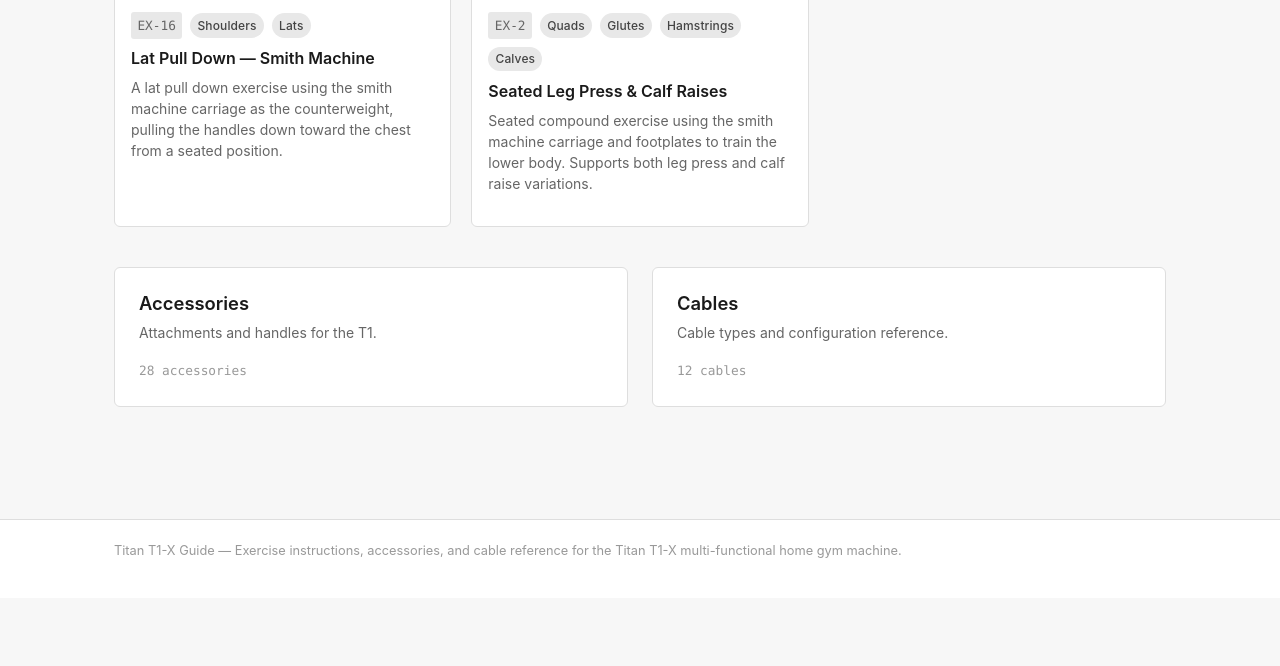
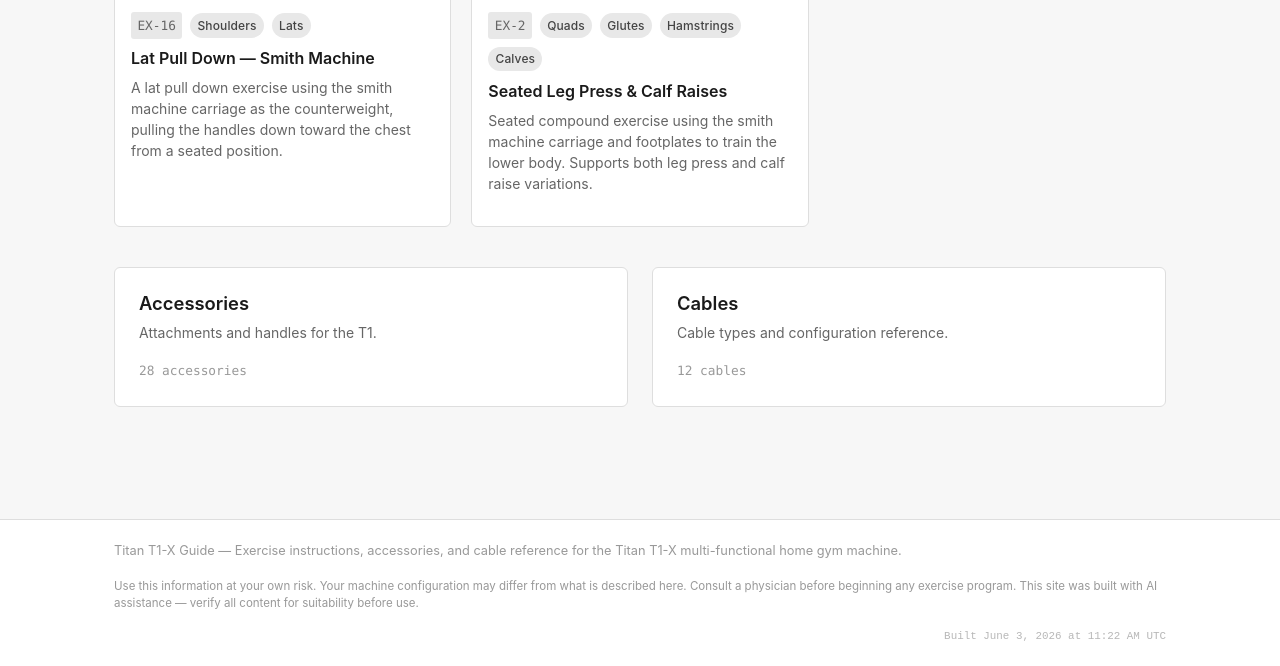
Before and after one commit to digitalman2112/titan-t1, a Jekyll site: the page built from index.md, in a window 1280 px wide and 1400 px high, scrolled down 591 px, cut to the strip 734-1400 px from the top of the window. Built offline with Jekyll 4.4.1, drawn with Linux system fonts in a browser that asks for light colours; before the commit the page ends 1923 px from its top, so only the background shows below that.

Commit message:
footer and calc updates

```diff
--- a/_includes/footer.html
+++ b/_includes/footer.html
@@ -1,5 +1,11 @@
 <footer class="site-footer">
   <div class="container">
     <p>{{ site.title }} &mdash; {{ site.description }}</p>
+    <p class="site-footer__disclaimer">
+      Use this information at your own risk. Your machine configuration may differ from what is described here. Consult a physician before beginning any exercise program. This site was built with AI assistance — verify all content for suitability before use.
+    </p>
+    <div class="site-footer__meta">
+      <span class="site-footer__build">Built {{ site.time | date: "%B %-d, %Y at %-I:%M %p %Z" }}</span>
+    </div>
   </div>
 </footer>
--- a/assets/css/main.scss
+++ b/assets/css/main.scss
@@ -309,6 +309,26 @@
   padding: 1.25rem 0;
   font-size: 0.8rem;
   color: var(--color-text-faint);
+
+  &__disclaimer {
+    margin-top: 0.6rem;
+    font-size: 0.72rem;
+    line-height: 1.5;
+    color: var(--color-text-faint);
+  }
+
+  &__meta {
+    margin-top: 0.75rem;
+    display: flex;
+    justify-content: flex-end;
+  }
+
+  &__build {
+    font-size: 0.68rem;
+    color: var(--color-text-faint);
+    opacity: 0.7;
+    font-family: var(--font-mono, monospace);
+  }
 }
 
 /* ============================================================
@@ -1413,11 +1433,20 @@
   font-size: 1rem;
   line-height: 1;
   padding: 0.1rem 0.55rem;
+  min-width: 2rem;
+  min-height: 2rem;
   color: var(--color-text);
   transition: background 0.1s;
   &:first-child { border-radius: 4px 0 0 4px; }
   &:last-child  { border-radius: 0 4px 4px 0; }
   &:hover { background: var(--color-border-light); }
+
+  @media (max-width: 600px) {
+    min-width: 2.75rem;
+    min-height: 2.75rem;
+    font-size: 1.2rem;
+    padding: 0.2rem 0.75rem;
+  }
 }
 .calc-step-n {
   border-top: 1px solid var(--color-border);
@@ -1505,6 +1534,63 @@
 }
 
 // Target result sections
+.calc-max-plate-group {
+  display: inline-flex;
+  align-items: center;
+  gap: 0.2rem;
+  margin-left: 0.5rem;
+  font-size: 0.7rem;
+  font-weight: 400;
+  text-transform: none;
+  letter-spacing: 0;
+  color: var(--color-text-muted);
+}
+
+.calc-max-btn {
+  background: var(--color-bg);
+  border: 1px solid var(--color-border);
+  border-radius: 3px;
+  color: var(--color-text-muted);
+  cursor: pointer;
+  font-size: 0.7rem;
+  padding: 0.1rem 0.35rem;
+  line-height: 1.4;
+  transition: background 0.1s, color 0.1s, border-color 0.1s;
+
+  &.active {
+    background: var(--color-accent);
+    border-color: var(--color-accent);
+    color: #fff;
+    font-weight: 600;
+  }
+
+  &:hover:not(.active) {
+    border-color: var(--color-text-muted);
+    color: var(--color-text);
+  }
+
+  @media (max-width: 600px) {
+    font-size: 0.85rem;
+    padding: 0.4rem 0.65rem;
+    min-width: 2.5rem;
+    min-height: 2.5rem;
+  }
+}
+
+.calc-res-overload {
+  border-left: 3px solid #d94040;
+  padding-left: calc(1rem - 3px);
+
+  .calc-res-head { color: #d94040; }
+}
+
+.calc-overload-note {
+  font-size: 0.75rem;
+  color: #d94040;
+  padding: 0.3rem 0;
+  font-weight: 500;
+}
+
 .calc-res-sec {
   padding: 0.6rem 1rem 0.4rem;
   border-bottom: 1px solid var(--color-border-light);
--- a/assets/js/calculator.js
+++ b/assets/js/calculator.js
@@ -6,19 +6,21 @@
   const HANDLES_WT      = 15;
   const PADS_WT         = 15;
   const PLATE_SIZES     = [45, 35, 25, 10, 5, 2.5];
-  const STORAGE_KEY     = 'titan-calc-v1';
+  const STORAGE_KEY     = 'titan-calc-v2';
 
   // ── State ─────────────────────────────────────────────────────────────────
 
   function defaultState() {
     return {
-      mode:         'build',
-      mainPlates:   { '45': 0, '25': 0, '10': 0, '5': 0, '2.5': 0 },
-      handles:      false,
-      pads:         false,
-      useCB:        false,
-      offsetPlates: { '45': 0, '25': 0, '10': 0, '5': 0, '2.5': 0 },
-      targetWeight: ''
+      mode:           'target',
+      mainPlates:     { '45': 0, '25': 0, '10': 0, '5': 0, '2.5': 0 },
+      handles:        false,
+      pads:           false,
+      useCB:          false,
+      offsetPlates:   { '45': 0, '25': 0, '10': 0, '5': 0, '2.5': 0 },
+      targetWeight:   '',
+      mainMaxPlate:   45,
+      offsetMaxPlate: 45
     };
   }
 
@@ -48,10 +50,11 @@
   // Greedy largest-first plate fill.
   // pairs=true  → each plate counted × 2 (one per side), so step = size × 2
   // pairs=false → single increments, step = size
-  function greedy(amount, pairs) {
+  function greedy(amount, pairs, maxPlate) {
+    const sizes  = maxPlate ? PLATE_SIZES.filter(s => s <= maxPlate) : PLATE_SIZES;
     const plates = {};
     let rem = Math.round(amount * 1000) / 1000;
-    for (const s of PLATE_SIZES) {
+    for (const s of sizes) {
       const step = pairs ? s * 2 : s;
       const qty  = Math.floor(rem / step + 1e-9);
       if (qty > 0) {
@@ -92,7 +95,7 @@
     const noCBNeeded = target - CARRIAGE - a;
     if (noCBNeeded >= -0.001 && isMultOf(Math.max(0, noCBNeeded), 5)) {
       const needed = Math.max(0, noCBNeeded);
-      const { plates } = greedy(needed, true);
+      const { plates } = greedy(needed, true, state.mainMaxPlate);
       const mc = CARRIAGE + a + needed;
       return { useCB: false, mainPlates: plates, offsetPlates: {}, mc, oc: 0, effective: mc, note: note.join(' ') };
     }
@@ -117,8 +120,8 @@
       OP = Math.round(Math.abs(diff) * 1000) / 1000;
     }
 
-    const mainPlates   = MP > 0 ? greedy(MP, true).plates  : {};
-    const offsetPlates = OP > 0 ? greedy(OP, false).plates : {};
+    const mainPlates   = MP > 0 ? greedy(MP, true, state.mainMaxPlate).plates          : {};
+    const offsetPlates = OP > 0 ? greedy(OP, false, state.offsetMaxPlate).plates : {};
     const mc  = CARRIAGE + a + MP;
     const oc  = OFFSET_CARRIAGE + OP;
     return { useCB: true, mainPlates, offsetPlates, mc, oc, effective: mc - oc, note: note.join(' ') };
@@ -146,12 +149,12 @@
     </div>
 
     <div class="calc-tabs" role="tablist">
-      <button class="calc-tab active" id="calc-tab-build" role="tab">Build Weight</button>
-      <button class="calc-tab" id="calc-tab-target" role="tab">Target Weight</button>
+      <button class="calc-tab active" id="calc-tab-target" role="tab">Target Weight</button>
+      <button class="calc-tab" id="calc-tab-build" role="tab">Build Weight</button>
     </div>
 
     <!-- ── Build panel ── -->
-    <div id="calc-panel-build" class="calc-panel">
+    <div id="calc-panel-build" class="calc-panel" style="display:none">
 
       <div class="calc-section">
         <div class="calc-section-head">Main Carriage</div>
@@ -183,6 +186,9 @@
         </div>
         <div class="calc-plates-head">Plates — single increments (each deducted)</div>
         ${plateRows('op')}
+        <div class="calc-sub-row" id="res-op-plates-row" style="display:none">
+          <span>Plates total</span><strong id="res-op-plates">–</strong>
+        </div>
         <div class="calc-sub-row">
           <span>Offset total</span><strong id="res-oc">–</strong>
         </div>
@@ -195,7 +201,7 @@
     </div>
 
     <!-- ── Target panel ── -->
-    <div id="calc-panel-target" class="calc-panel" style="display:none">
+    <div id="calc-panel-target" class="calc-panel">
       <div class="calc-section">
         <label class="calc-target-lbl" for="calc-target-inp">Target weight (lbs)</label>
         <input type="number" id="calc-target-inp" class="calc-target-inp"
@@ -222,11 +228,18 @@
       document.getElementById(`mp-n-${s}`).textContent   = qty;
       document.getElementById(`mp-sub-${s}`).textContent = qty > 0 ? `${fmt(qty * s * 2)} lbs` : '–';
     });
+    let opPlatesTotal = 0;
     PLATE_SIZES.forEach(s => {
       const qty = state.offsetPlates[String(s)] || 0;
       document.getElementById(`op-n-${s}`).textContent   = qty;
       document.getElementById(`op-sub-${s}`).textContent = qty > 0 ? `${fmt(qty * s)} lbs` : '–';
+      opPlatesTotal += qty * s;
     });
+    const opPlatesRow = document.getElementById('res-op-plates-row');
+    if (opPlatesRow) {
+      opPlatesRow.style.display = opPlatesTotal > 0 ? 'flex' : 'none';
+      document.getElementById('res-op-plates').textContent = `${fmt(opPlatesTotal)} lbs`;
+    }
 
     document.getElementById('b-handles').checked = state.handles;
     document.getElementById('b-pads').checked    = state.pads;
@@ -260,8 +273,17 @@
 
     if (r.note) html += `<div class="calc-note">${r.note}</div>`;
 
-    html += `<div class="calc-res-sec">
-      <div class="calc-res-head">Main Carriage</div>
+    const mainPlateCount = PLATE_SIZES.reduce((n, s) => n + (r.mainPlates[String(s)] || 0) * 2, 0);
+    const mainOverload   = mainPlateCount > 6;
+
+    const mainMaxBtns = [45, 35, 25, 10].map(s =>
+      `<button class="calc-max-btn${state.mainMaxPlate === s ? ' active' : ''}" data-section="main" data-max="${s}">${s}</button>`
+    ).join('');
+    html += `<div class="calc-res-sec${mainOverload ? ' calc-res-overload' : ''}">
+      <div class="calc-res-head">
+        Main Carriage
+        <span class="calc-max-plate-group">max plate: ${mainMaxBtns}</span>
+      </div>
       <div class="calc-res-row"><span>Base carriage</span><span>80 lbs</span></div>`;
 
     let perSide = 0;
@@ -278,14 +300,25 @@
     if (perSide > 0) {
       html += `<div class="calc-res-row calc-res-aside"><span>Per side</span><span>${fmt(perSide)} lbs</span></div>`;
     }
+    if (mainOverload) {
+      html += `<div class="calc-overload-note">⚠ ${mainPlateCount} plates total — consider using larger plates</div>`;
+    }
     if (state.handles) html += `<div class="calc-res-row"><span>Handles</span><span>+15 lbs</span></div>`;
     if (state.pads)    html += `<div class="calc-res-row"><span>Squat Pads</span><span>+15 lbs</span></div>`;
     html += `<div class="calc-res-row calc-res-total"><span>Main total</span><span>${fmt(r.mc)} lbs</span></div>
     </div>`;
 
     if (r.useCB) {
-      html += `<div class="calc-res-sec">
-        <div class="calc-res-head">Counter-Balance (C-2)</div>
+      const offsetPlateCount = PLATE_SIZES.reduce((n, s) => n + (r.offsetPlates[String(s)] || 0), 0);
+      const offsetOverload   = offsetPlateCount > 6;
+      const maxBtns = [45, 35, 25, 10].map(s =>
+        `<button class="calc-max-btn${state.offsetMaxPlate === s ? ' active' : ''}" data-section="offset" data-max="${s}">${s}</button>`
+      ).join('');
+      html += `<div class="calc-res-sec${offsetOverload ? ' calc-res-overload' : ''}">
+        <div class="calc-res-head">
+          Counter-Balance (C-2)
+          <span class="calc-max-plate-group">max plate: ${maxBtns}</span>
+        </div>
         <div class="calc-res-row"><span>Offset carriage</span><span>20 lbs</span></div>`;
       PLATE_SIZES.forEach(s => {
         const qty = r.offsetPlates[String(s)] || 0;
@@ -296,6 +329,9 @@
           </div>`;
         }
       });
+      if (offsetOverload) {
+        html += `<div class="calc-overload-note">⚠ ${offsetPlateCount} plates — consider using larger plates or a lower max plate setting</div>`;
+      }
       html += `<div class="calc-res-row calc-res-total calc-res-deduct">
         <span>Offset total (deducted)</span><span>−${fmt(r.oc)} lbs</span>
       </div></div>`;
@@ -363,6 +399,18 @@
     document.getElementById('calc-tab-build').addEventListener('click',  () => setMode('build'));
     document.getElementById('calc-tab-target').addEventListener('click', () => setMode('target'));
 
+    // Max-plate buttons (target mode)
+    body.addEventListener('click', e => {
+      const mb = e.target.closest('.calc-max-btn');
+      if (mb) {
+        const val = parseInt(mb.dataset.max, 10);
+        if (mb.dataset.section === 'main') state.mainMaxPlate   = val;
+        else                               state.offsetMaxPlate = val;
+        renderTarget();
+        return;
+      }
+    });
+
     // Stepper delegation
     body.addEventListener('click', e => {
       const btn = e.target.closest('.calc-step');
```
